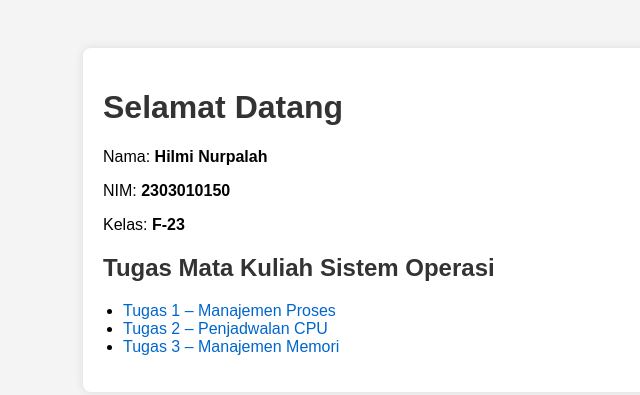
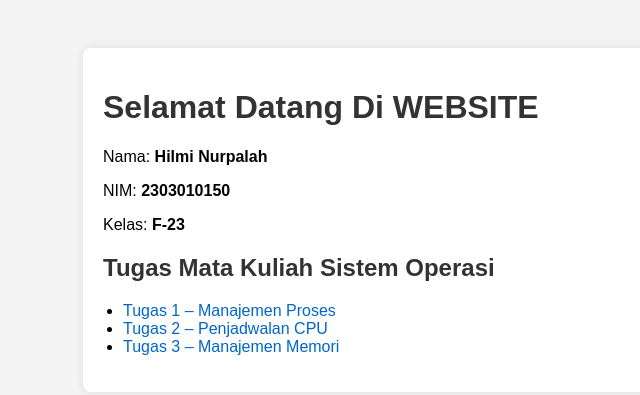
Before and after one commit to hilminurpalah/nurpalah.github.io, a plain HTML site: page index.html in a window 1280 px wide. Shown: the whole page, without its empty margins (187-827 px from the left). Drawn offline with Linux system fonts and the light colour scheme.

Commit message:
Update index.html

```diff
--- a/index.html
+++ b/index.html
@@ -15,7 +15,7 @@
 </head>
 <body>
   <div class="container">
-    <h1>Selamat Datang</h1>
+    <h1>Selamat Datang Di WEBSITE</h1>
     <p>Nama: <strong>Hilmi Nurpalah</strong></p>
     <p>NIM: <strong>2303010150</strong></p>
     <p>Kelas: <strong>F-23</strong></p>
```
